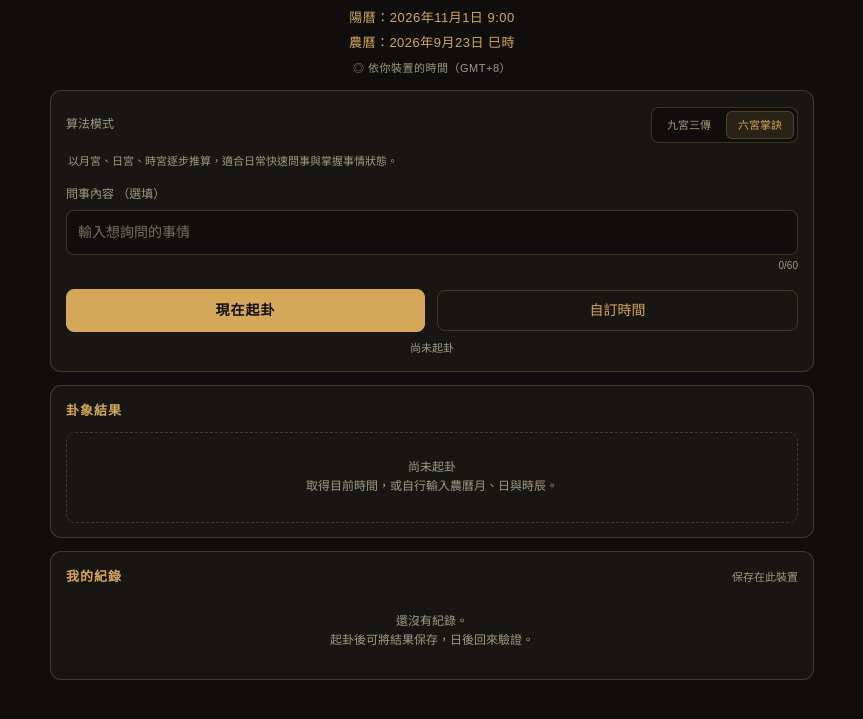
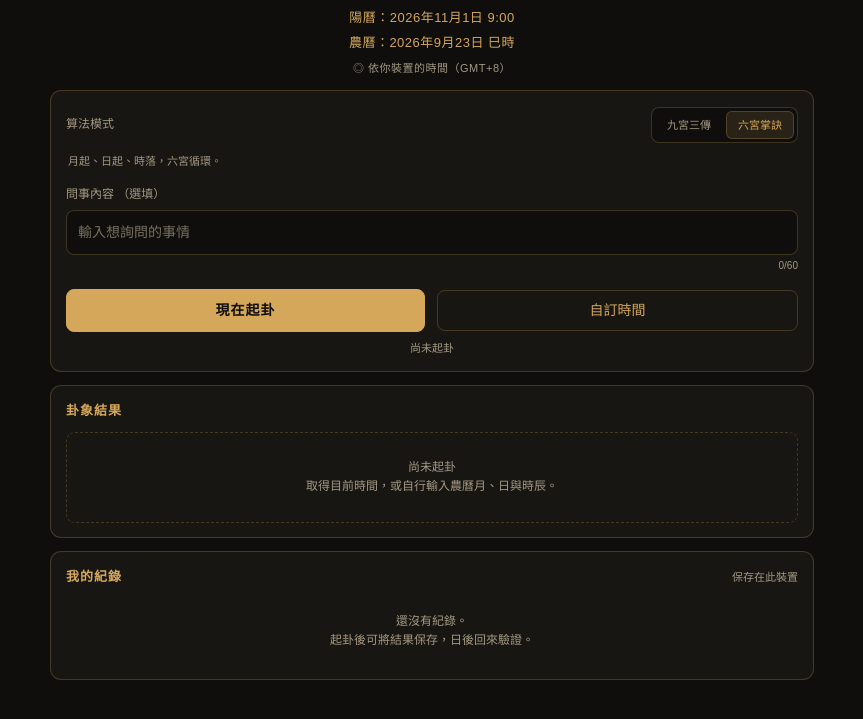
Before and after one commit to tsnelson1219-ctrl/01-matrix, a plain HTML site: page sixflow.html in a window 1280 px wide. Shown: the part 61-780 px from the top of the page, without its empty margins (208-1071 px from the left). Drawn offline with Linux system fonts and the light colour scheme.

Commit message:
Shorten algorithm mode descriptions

```diff
--- a/sixflow.html
+++ b/sixflow.html
@@ -204,7 +204,7 @@ h1{font-size:25px;letter-spacing:5px;font-weight:500;color:var(--gold);margin:5p
         <button type="button" class="active" data-mode="simple">六宮掌訣</button>
       </div>
     </div>
-    <div class="mode-description" id="modeDescription">以月宮、日宮、時宮逐步推算，適合日常快速問事與掌握事情狀態。</div>
+    <div class="mode-description" id="modeDescription">月起、日起、時落，六宮循環。</div>
     <div class="input-row question-row">
       <label class="question-label" for="question">問事內容 <span>（選填）</span></label>
       <input class="question-input" id="question" maxlength="60" placeholder="輸入想詢問的事情">
```
